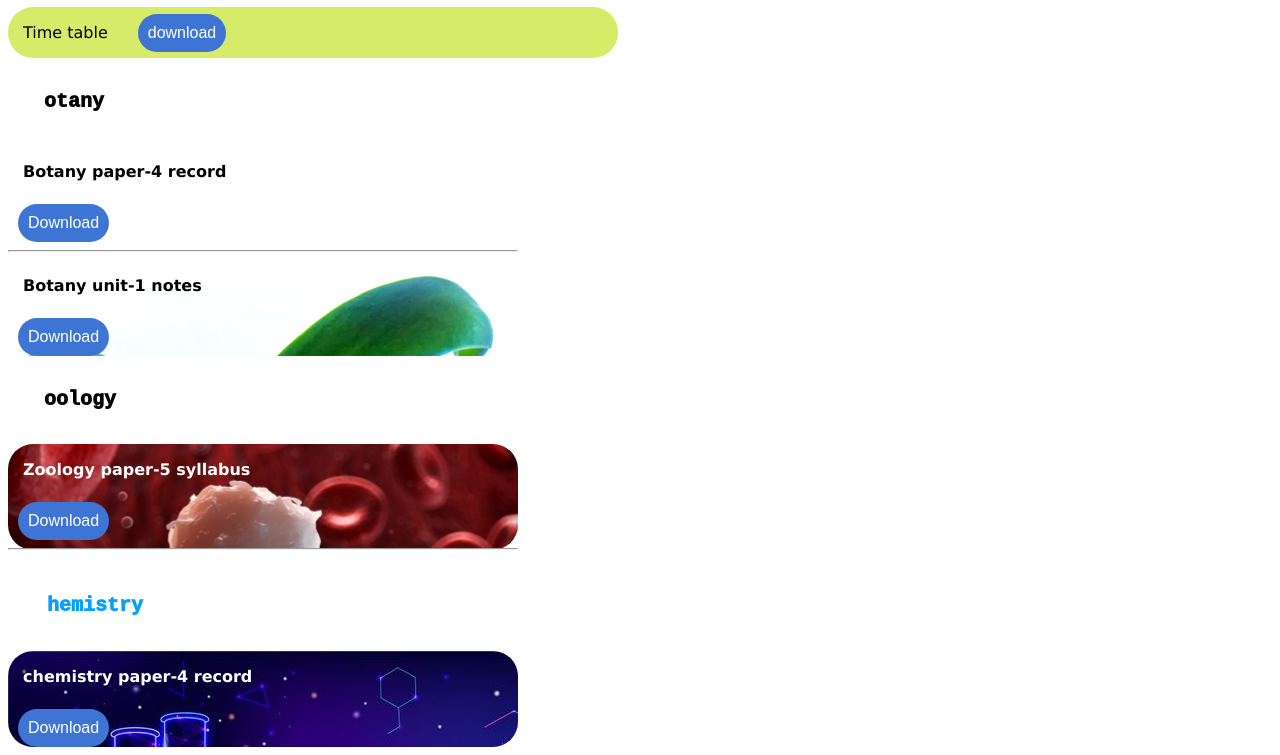
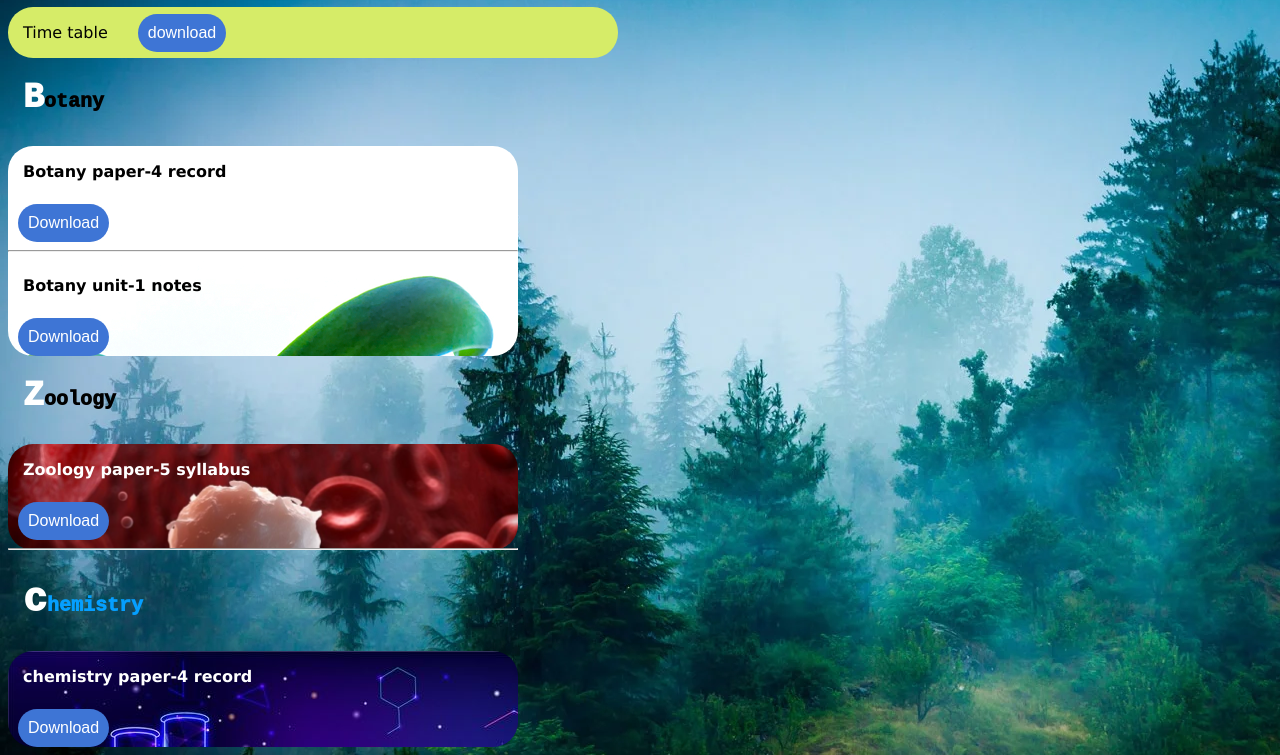
Before and after one commit to venkatadhanush8/download, a plain HTML site: page index.html in a window 1280 px wide. Shown: the part 73-828 px from the top of the page. Drawn offline with Linux system fonts and the light colour scheme.

Commit message:
Update index.html

```diff
--- a/index.html
+++ b/index.html
@@ -4,7 +4,7 @@
         <meta name="viewport" content="width=device-width, initial-scale=1.0">
         <style>
             body{
-                background-image: url('images/new background.webp');
+                background-image: url('new background.webp');
             }
             header{
                 text-align: center;
```
